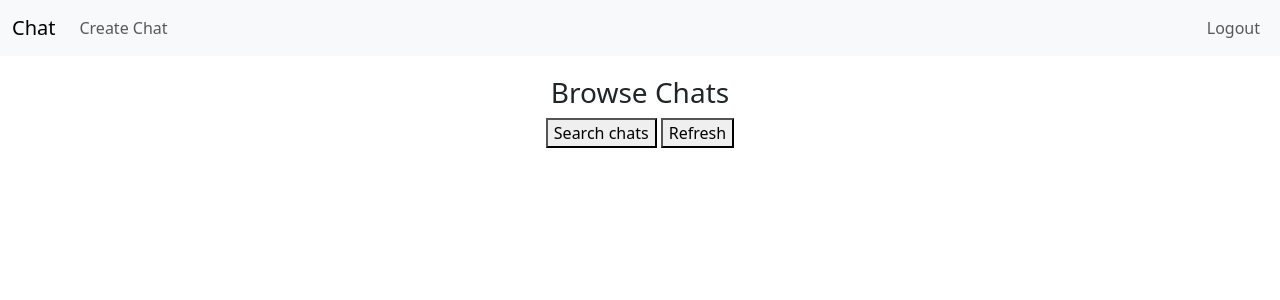
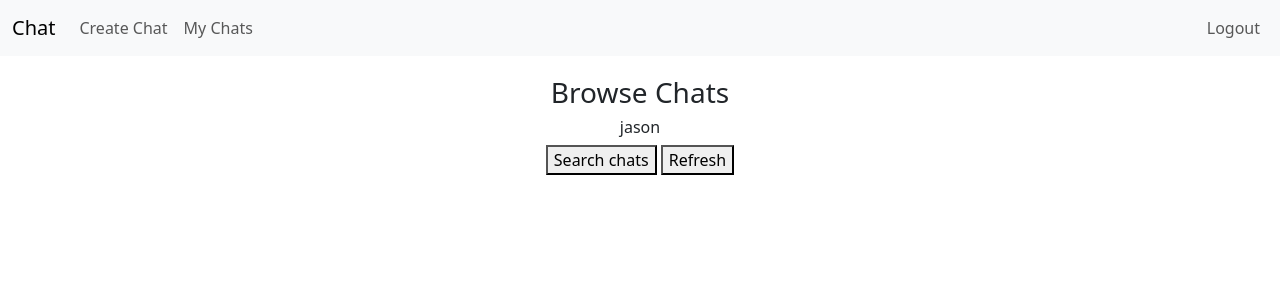
Before and after one commit to JC33340/Chat, a Django app: page / in a window 1280 px wide. Shown: the top 300 px of the page. Run offline with Django 4.2, Linux system fonts and the light colour scheme; a user stored in the database is signed in; data that the repository does not hold is empty.

Commit message:
added my chats functions

```diff
--- a/chat/static/chat/index.js
+++ b/chat/static/chat/index.js
@@ -28,11 +28,16 @@ document.addEventListener("DOMContentLoaded", ()=>{
     document.getElementById("refresh-button").addEventListener("click", ()=>{
         location.reload()
     })
+
+    //my chats page
+    document.getElementById("my_chats_navbar_link").addEventListener("click", ()=>{
+        load_my_chats_page();
+    })
 })
 
 // clearing all visible divs to start clean
 function clear_divs(){
-    document.querySelectorAll("#search_chat_wrapper_div, #create_chat_wrapper_div").forEach(div => {
+    document.querySelectorAll("#search_chat_wrapper_div, #create_chat_wrapper_div, #my_chats_wrapper_div").forEach(div => {
         div.style.display = "none";
     })
 }
@@ -111,6 +116,12 @@ async function load_search_chat_div(){
     chatroom_data = chatroom_data.info
     console.log(chatroom_data);
     const current_live_chats_div = document.getElementById("current_live_chats_div")
+    load_div_data(current_live_chats_div, chatroom_data)
+}
+
+//general chat div loading function
+function load_div_data(overall_wrapper_div, chatroom_data){
+    console.log(overall_wrapper_div,chatroom_data)
     for (i=0;i<chatroom_data.length;i++){
         let wrapper_div = document.createElement("div")
         wrapper_div.classList.add("individual-chat-wrapper-div")
@@ -141,6 +152,18 @@ async function load_search_chat_div(){
         second_div.append(type_p,category_p)
 
         wrapper_div.append(first_div,second_div)
-        current_live_chats_div.append(wrapper_div)
+        overall_wrapper_div.append(wrapper_div)
     }
 }
+
+async function load_my_chats_page(){
+    clear_divs();
+    document.querySelector("#my_chats_wrapper_div").style.display = "block";
+    const my_chats_wrapper_div = document.querySelector("#current_my_chats_div");
+    my_chats_wrapper_div.innerHTML = "";
+
+    let my_chat_data_json = await fetch("my_chats_info")
+    let my_chats_data = await my_chat_data_json.json()
+    console.log(my_chats_data)
+    load_div_data(my_chats_wrapper_div, my_chats_data.data)
+}
--- a/chat/templates/chat/index.html
+++ b/chat/templates/chat/index.html
@@ -11,6 +11,7 @@
 <div class = "main-wrapper-div">
     <div id = "search_chat_wrapper_div">
         <h3>Browse Chats</h3>
+        <h6>{{request.user}}</h6>
         <button id = "search_chats_button">Search chats</button>
         <button id = "refresh-button">Refresh</button>
         <div id = "current_live_chats_div"></div>
@@ -30,6 +31,10 @@
         <br>
         <button id = "create-chat-button" chat_type = "public">Create</button>
     </div>
+    <div id = "my_chats_wrapper_div">
+        <h1>My Chats</h1>
+        <div id = "current_my_chats_div"></div>
+    </div>
 </div>
 
 {% endblock %}
--- a/chat/templates/chat/layout.html
+++ b/chat/templates/chat/layout.html
@@ -19,6 +19,9 @@
                     <ul class = "navbar-nav">
                         <li class = "nav-item">
                             <a id = "create_chat_navbar_link" class = "nav-link" href = "#">Create Chat</a>
+                        </li>
+                        <li class = "nav-item">
+                            <a id = "my_chats_navbar_link" href = "#" class = "nav-link">My Chats</a>
                         </li>
                     </ul>
                     <ul class = "navbar-nav ms-auto">
--- a/chat/urls.py
+++ b/chat/urls.py
@@ -13,5 +13,6 @@ urlpatterns = [
 
     #API
     path("create_chat", views.create_chat, name = "create_chat"),
-    path("chat_room_info", views.chat_room_info, name = "chat_room_info")
+    path("chat_room_info", views.chat_room_info, name = "chat_room_info"),
+    path("my_chats_info", views.my_chats_info, name = "my_chats_info")
 ]
--- a/chat/views.py
+++ b/chat/views.py
@@ -126,3 +126,13 @@ def chat_room_info(request):
         all_chats.append(chat)
 
     return JsonResponse({"info":all_chats})
+
+def my_chats_info(request):
+    my_chats_data = LiveChats.objects.filter(creator = request.user).values()
+    my_chats_data_list = []
+    for chat in my_chats_data:
+        creator_username = User.objects.filter(id = chat["creator_id"]).values()[0]["username"]
+        chat["creator_id"] = creator_username
+        my_chats_data_list.append(chat)
+    print(my_chats_data_list)
+    return JsonResponse({"data":my_chats_data_list})
```
